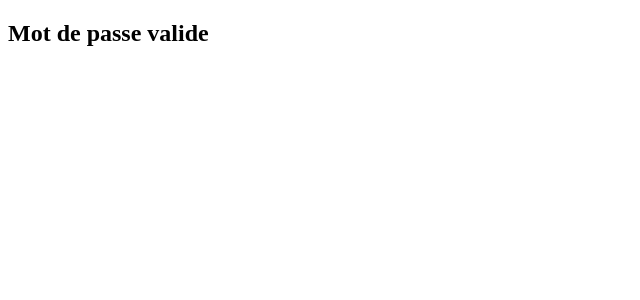
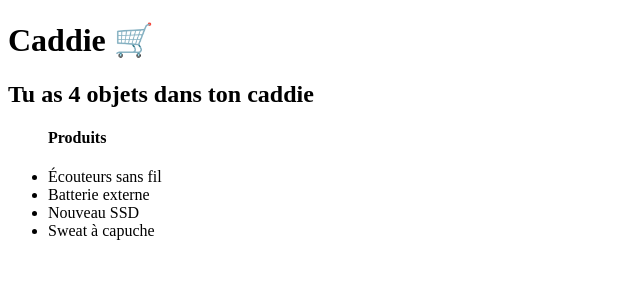
Before and after one commit to ThibautRingdev/react-demos-with-vite, a React (Vite) app: page / in a window 1280 px wide. Shown: the top 300 px of the page, without its empty margins (0-640 px from the left). Built offline with nearby package versions, Linux system fonts and the light colour scheme.

Commit message:
Add cart component with conditional rendering and list mapping

```diff
--- a/src/App.jsx
+++ b/src/App.jsx
@@ -1,19 +1,22 @@
-const ValidPassword = () => <h1>Mot de passe valide</h1>
-const InvalidPassword = () => <h1>Mot de passe invalide</h1>
+function Cart() {
+  const items=["Écouteurs sans fil", "Batterie externe", "Nouveau SSD", "Sweat à capuche"]
+  return <div>
+    <h1>Caddie 🛒</h1>
+    {items.length > 0 && <h2>Tu as  {items.length} objets dans ton caddie</h2>}
 
-const Password = ({isValid}) => {
-  // if (isValid) {
-  //   return <ValidPassword/>;
-  // }
-  //   return <InvalidPassword/>;
+    <ul>
+      <h4>Produits</h4>
 
-  return isValid ? <ValidPassword/> : <InvalidPassword/>;
-};
+      {items.map((item) => (
+      <li key={Math.random()}>{item}</li>
+    ))}
+    </ul>
+    </div>
+}
+
 
 const App = () => {
-  return <section>
-    <Password isValid={true}/>
-  </section>
+  return <Cart/>
 }
 
 export default App;
```
